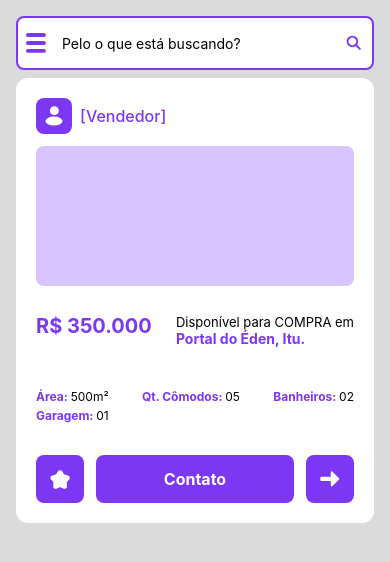
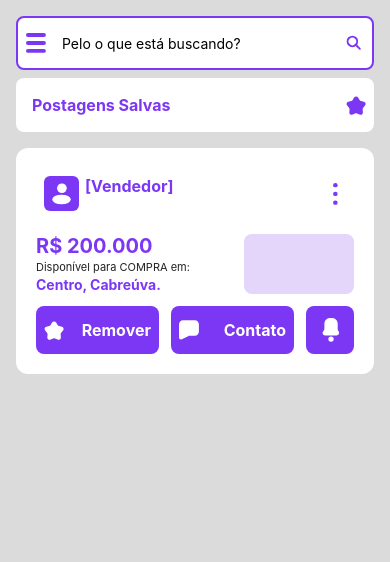
Before and after one commit to RyanM-Ferreira/_Unnamed_RealEstate-App, a React Native app: screen /Home in a window 390 px wide. Both pictures are taken after a click on the element 60 px from the left and 479 px from the top of the page. Shown: the top 562 px of the page. Built offline with nearby package versions, Linux system fonts and the light colour scheme.

Commit message:
Correção de alguns links

```diff
--- a/pages/home.js
+++ b/pages/home.js
@@ -50,11 +50,11 @@ export default function Home({ navigation }) {
                     </View>
 
                     <View style={styles.buttonsView}>
-                        <TouchableOpacity style={styles.iconButton}>
+                        <TouchableOpacity style={styles.iconButton} onPress={() => navigation.navigate('Saved')}>
                             <Image style={styles.icon} source={require('../assets/icons/alt/savedIcon.svg')} />
                         </TouchableOpacity>
 
-                        <TouchableOpacity style={styles.textButton}>
+                        <TouchableOpacity style={styles.textButton} onPress={() => navigation.navigate('Chat')}>
                             <Text style={styles.buttonText}>Contato</Text>
                         </TouchableOpacity>
 
--- a/pages/saved.js
+++ b/pages/saved.js
@@ -32,7 +32,7 @@ export default function Saved({ navigation }) {
             </View>
 
             <ScrollView >
-                <View style={StylesGlobal.mainContainer}>
+                <TouchableOpacity style={StylesGlobal.mainContainer} onPress={() => navigation.navigate('Advertisement')}>
                     <View style={styles.cardHeader}>
                         <View style={styles.cardLeftHeader}>
                             <View style={styles.sellerIcon}>
@@ -79,7 +79,7 @@ export default function Saved({ navigation }) {
                                 style={styles.notifyIcon} />
                         </TouchableOpacity>
                     </View>
-                </View>
+                </TouchableOpacity>
             </ScrollView>
         </View>
     );
```
